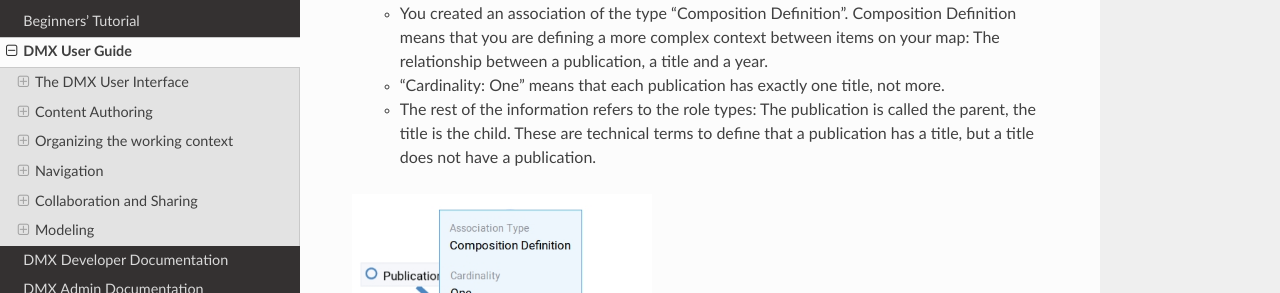
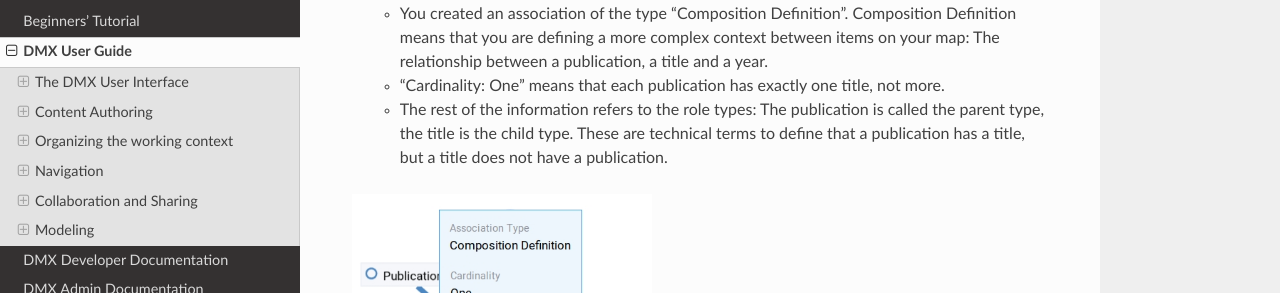
Before and after one commit to dmx-systems/dmx-documentation, a Sphinx documentation site: the page built from docs/user.rst, in a window 1280 px wide and 900 px high, scrolled down 42672 px. Shown: the part 158-451 px from the top of the window. Built offline with Sphinx 7.4.7 and the Read the Docs theme 2.0.0, drawn with Linux system fonts in a browser that asks for light colours.

Commit message:
Fixed error

```diff
--- a/docs/user.rst
+++ b/docs/user.rst
@@ -1002,7 +1002,7 @@
 
   * You created an association of the type "Composition Definition". Composition Definition means that you are defining a more complex context between items on your map: The relationship between a publication, a title and a year.
   * "Cardinality: One" means that each publication has exactly one title, not more.
-  * The rest of the information refers to the role types: The publication is called the parent, the title is the child. These are technical terms to define that a publication has a title, but a title does not have a publication.
+  * The rest of the information refers to the role types: The publication is called the parent type, the title is the child type. These are technical terms to define that a publication has a title, but a title does not have a publication.
 
 .. image:: _static/composition-definition.png
     :width: 300
```
